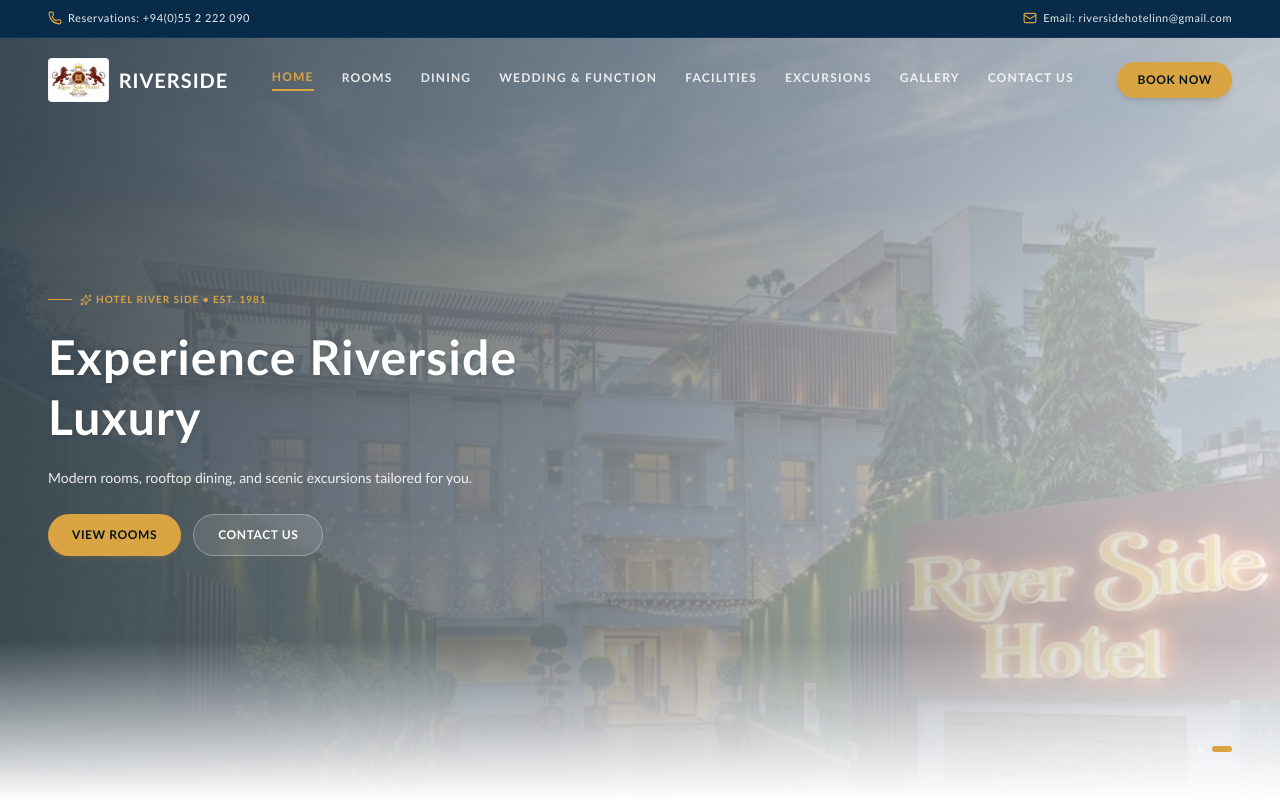
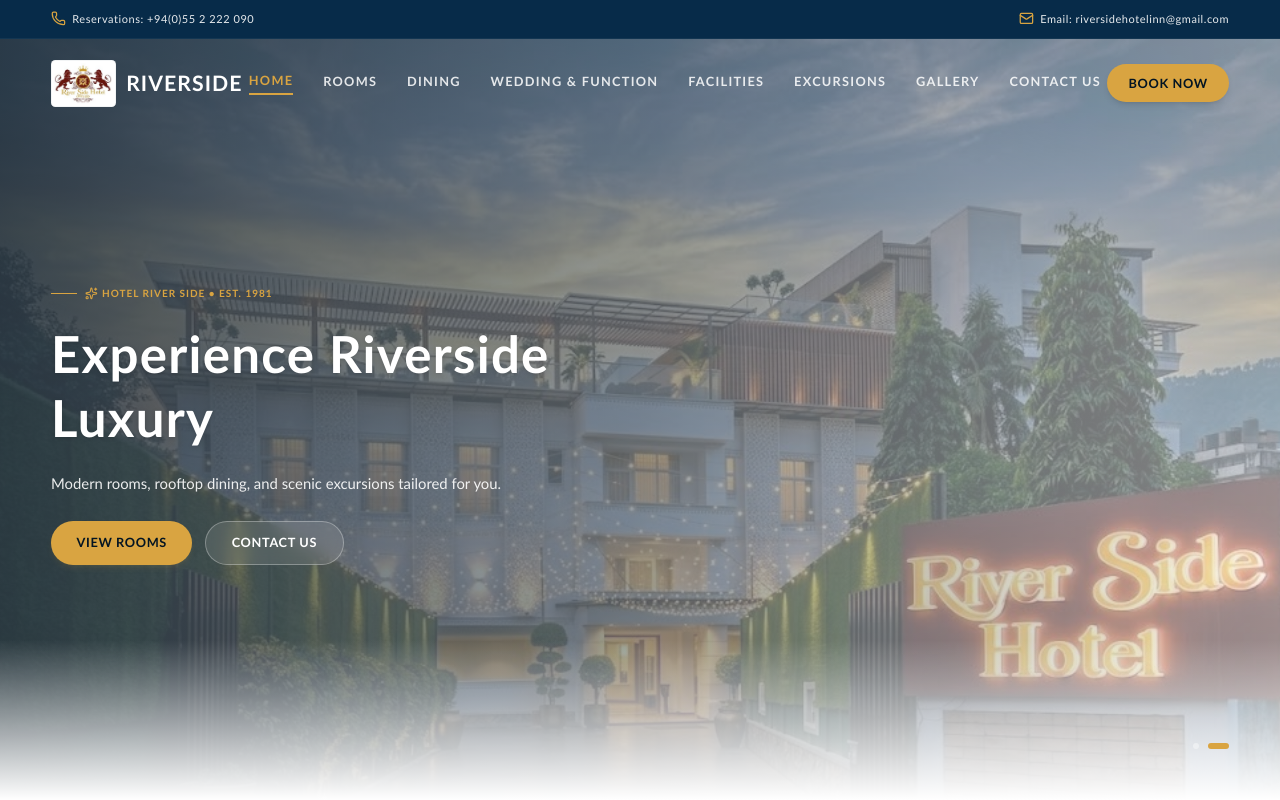
Before and after one commit to Madhushan200/riversidehotel, a React (Vite) app: page / in a window 1280 px wide. Shown: the top 800 px of the page. Built offline with nearby package versions, Linux system fonts and the light colour scheme.

Commit message:
style: adjust base font size for better readability

```diff
--- a/src/index.css
+++ b/src/index.css
@@ -48,6 +48,7 @@ html {
   background-color: #FFFFFF;
   color: #072B49;
   overflow-x: hidden;
+  font-size: 106.25%; /* Scales base size to 17px to make all fonts a little bigger */
 }
 
 body {
```
